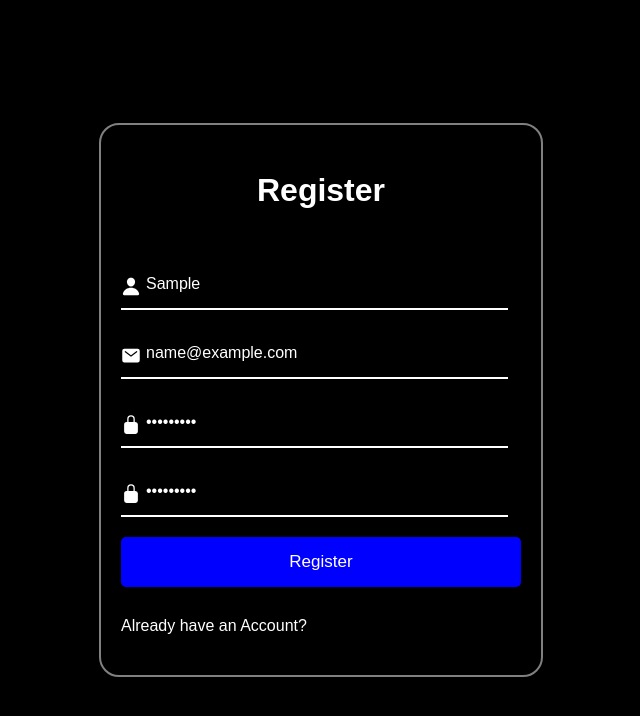
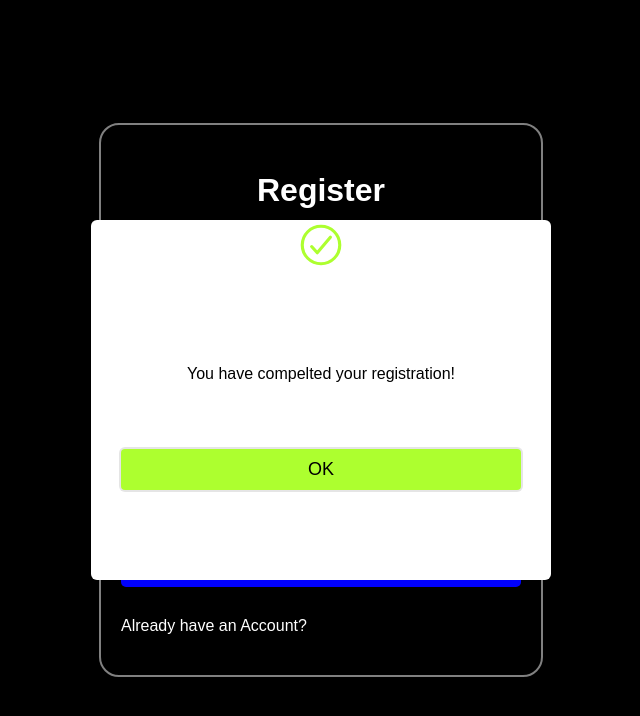
Before and after one commit to 2541773-wits/Cryptid-Web-App, a plain HTML site: page registration.html in a window 1280 px wide. Both pictures are taken after typing "Sample", "name@example.com", "Sample123", "Sample123" into the empty fields and a click on the input "Register". Shown: the whole page, without its empty margins (319-959 px from the left). Drawn offline with nearby package versions, Linux system fonts and the light colour scheme.

Commit message:
renamed index.html to login.html added open-slide class to style.css now it correctly shows pop up page after registration is done

```diff
--- a/registration.html
+++ b/registration.html
@@ -34,12 +34,12 @@
             </nav>
         </form>
 
-        <div class="popup" id="popup">
+        <section class="popup" id="popup">
             <ion-icon name="checkmark-circle-outline"></ion-icon>
             <h2>Thank you!</h2>
             <p>You have compelted your registration!</p>
             <a href="login.html"><button onclick="closeSlide()">OK</button></a>
-        </div>
+        </section>
     </main>
 
     <script type="module" src="https://unpkg.com/ionicons@7.1.0/dist/ionicons/ionicons.esm.js"></script>
--- a/script.js
+++ b/script.js
@@ -1,14 +1,15 @@
 function registration_validation(){
     let emailFormat = /^[^\s@]+@[^\s@]+\.[^\s@]+$/;
+    let popup = document.getElementById("popup");
 
     if(document.form1.Username.value.length < 3){
         document.getElementById("result").style.visibility = "visible";
-        document.getElementById("result").innerHTML = "Username should be at least 3 characters"
+        document.getElementById("result").innerHTML = "Username should be at least 3 characters";
         return false;
     }
     else if(!emailFormat.test(document.form1.Email.value)){
         document.getElementById("result").style.visibility = "visible";
-        document.getElementById("result").innerHTML = "Email is invalid!"
+        document.getElementById("result").innerHTML = "Email is invalid!";
         return false;
     }
     else if(document.form1.Password.value.length < 8){
@@ -22,13 +23,13 @@ function registration_validation(){
         return false;
     }
     else if(document.form1.Password.value === document.form1.cPassword.value){
-        let popup = document.getElementById("popup");
         popup.classList.add("open-slide");
         return false;
     }
 }
 
 function closeSlide(){
+    let popup = document.getElementById("popup");
     popup.classList.remove('open-slide');
     if(document.getElementById("result").style.visibility === "visible"){
         document.getElementById("result").innerHTML = "";
--- a/style.css
+++ b/style.css
@@ -135,3 +135,9 @@ a:hover {
     font-size: 40px;
     margin: 30px 0 10px;
 }
+
+.open-slide {
+    visibility: visible;
+    top: 50%;
+    transform: translate(-50%, -50%) scale(1);
+}
```
Also changed, not shown: login.html (renamed from index.html).
